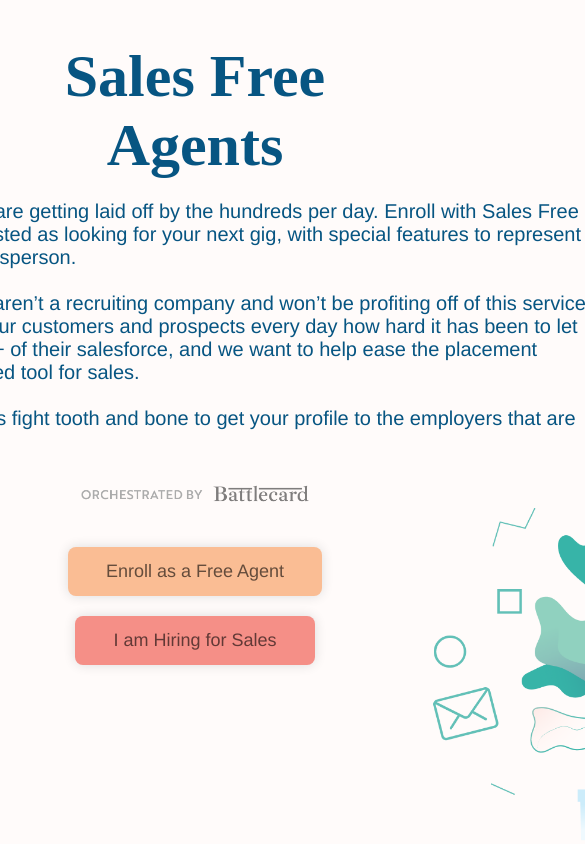
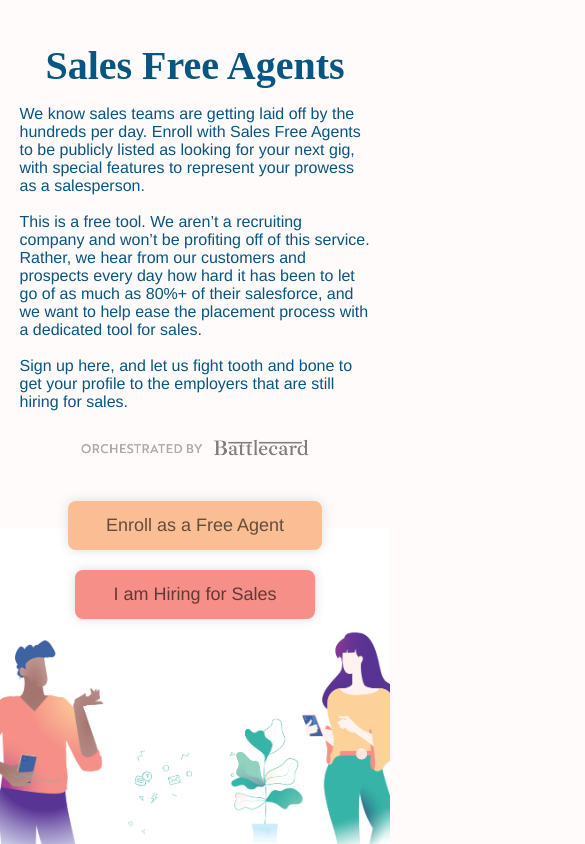
Before and after one commit to parsegon/salesfreeagents, a plain HTML site: page index.html in a window 390 px wide. Shown: the whole page, 585 px wide, since content can reach past the window. Drawn offline with Linux system fonts and the light colour scheme; a web font is replaced by a local one.

Commit message:
first push

```diff
--- a/style.css
+++ b/style.css
@@ -4,6 +4,7 @@ body {
   padding:0px;
   background-image:url('./bg_desktop.png');
   background-size:cover;
+  background-repeat:no-repeat;
   text-align: center;
   background-position:center center;
 }
@@ -81,3 +82,23 @@ body > .action > a:hover {
     -o-transition: 1s;
     transition: 1s;
 }
+
+@media screen and (max-width: 800px){
+  body {
+    background-image:url('./bg.png');
+    background-position:bottom center;
+    background-size:contain;
+
+  }
+
+  body > h1{
+    font-size:40px;
+  }
+
+
+  body > p {
+    font-size:16px;
+    width: 90%;
+    margin-left: 5%;
+  }
+}
```
